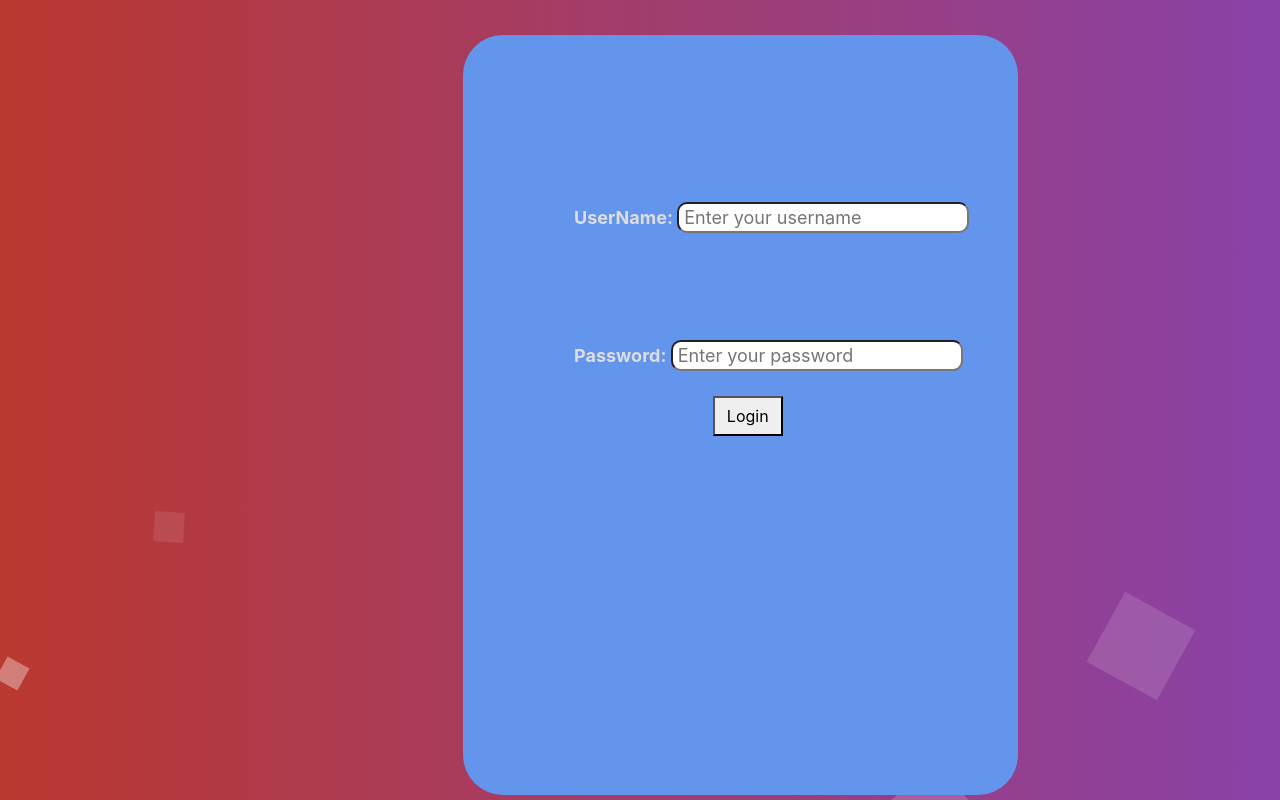
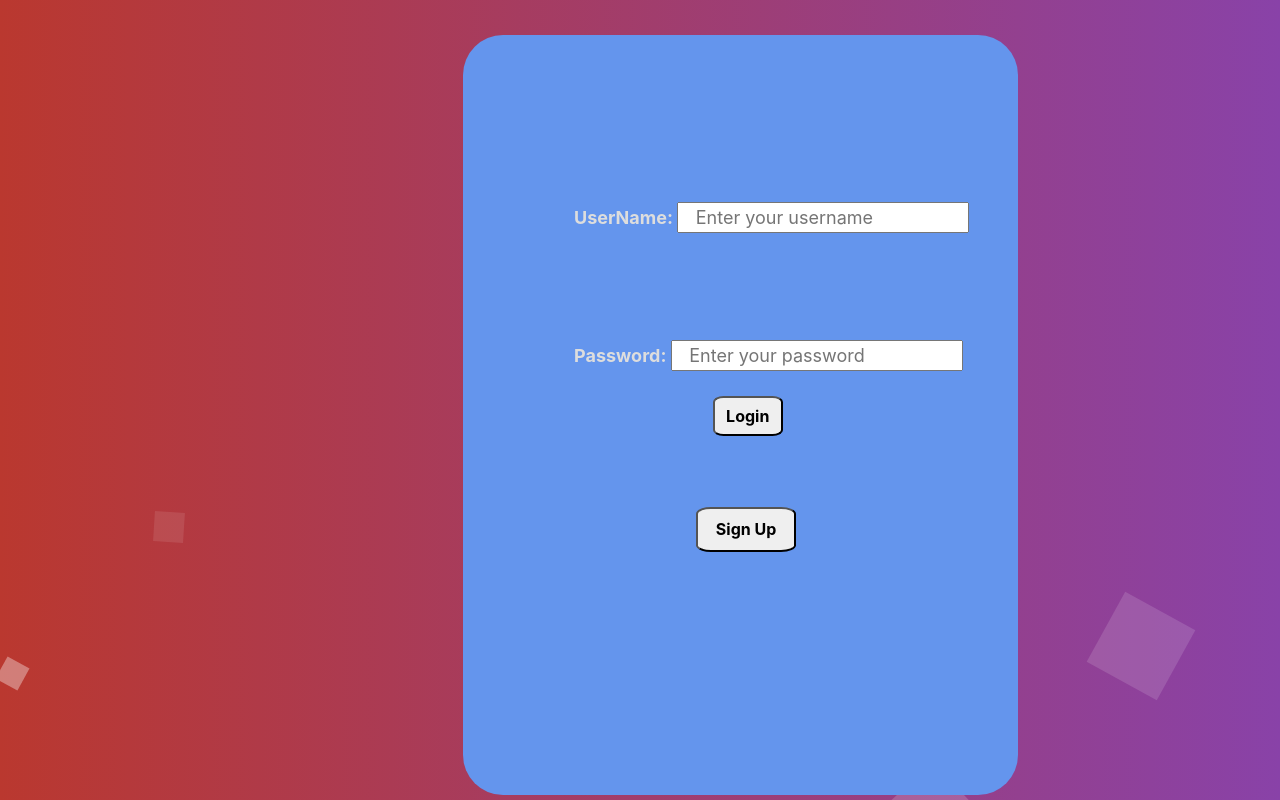
Before and after one commit to farazn019/Student-Database, a Django app: page / in a window 1280 px wide; the page is wider, and only the part inside the window is pictured. Run offline with Django 3.2, Linux system fonts and the light colour scheme; some libraries are stand-ins or nearby versions.

Commit message:
Got rid of the hover feature for the login button, straightened out the input tags for the username and password input fields. Created the Sign Up Button.

```diff
--- a/GradingSystem/urls.py
+++ b/GradingSystem/urls.py
@@ -15,6 +15,8 @@ Including another URLconf
 """
 from django.contrib import admin
 from django.urls import include, path
+from django.conf import settings
+from django.conf.urls.static import static
 
 urlpatterns = [
     path('', include('homePage.urls')),
@@ -24,4 +26,4 @@ urlpatterns = [
     #This will take the user to the home screen page, which will prompt the user to sign up/ sign in (below).
     #path('../homePage/', addsite),
 
-]
+] + static(settings.STATIC_URL, document_root=settings.STATIC_ROOT)
--- a/homePage/static/homePage/homePage.css
+++ b/homePage/static/homePage/homePage.css
@@ -74,8 +74,6 @@ svg{z-index: 9999;}
     font-weight: bold;
 }
 
-
-
 #username{
     position: absolute;
     font-size: large;
@@ -85,7 +83,7 @@ svg{z-index: 9999;}
     color: #dddddd;
 }
 
-#usernameInput{border-radius: 10px;}
+#usernameInput{text-indent: 4%;}
 
 #password{
     position: absolute;
@@ -96,16 +94,26 @@ svg{z-index: 9999;}
     color: #dddddd;
 }
 
-#passwordInput{border-radius: 10px;}
+#passwordInput{text-indent: 4%;}
 
 #loginButton{
-    position: relative;
+    position: absolute;
     margin-left: 45%;
     margin-top: 65%;
     height: 40px;
     width: 70px;
+    border-radius: 15%;
+    font-weight: bold;
 }
 
-#loginButton:hover{
-    background-color: red;
+
+#signUpButton{
+    display: block;
+    position: absolute;
+    margin-left: 42%;
+    margin-top: 85%;
+    height: 45px;
+    width: 100px;
+    border-radius: 15%;
+    font-weight: bold;
 }
--- a/homePage/templates/homePage/homePage.html
+++ b/homePage/templates/homePage/homePage.html
@@ -6,6 +6,7 @@
     <title>Home</title>
     <link rel="stylesheet" href="https://stackpath.bootstrapcdn.com/bootstrap/4.5.2/css/bootstrap.min.css" integrity="sha384-JcKb8q3iqJ61gNV9KGb8thSsNjpSL0n8PARn9HuZOnIxN0hoP+VmmDGMN5t9UJ0Z" crossorigin="anonymous">
     <link rel="stylesheet" href="{% static 'homePage/homePage.css'%}" type="text/css">
+    <!--<link href="../../static/homePage/homePage.css" type="text/css" rel="stylesheet">-->
 </head>
 
 <body>
@@ -21,6 +22,7 @@
                     <input type="text" id="passwordInput" name="passwordInput" placeholder=" Enter your password">
                 </label>
                 <button type="submit" id='loginButton' value="Login" onclick="window.location.href='courses.html';">Login</button>
+                <button type="submit" id="signUpButton" value="Sign Up" onclick="window.location.href='signupPage.html'">Sign Up</button>
             </foreignObject>
         </svg>
 
```
Also changed, not shown: GradingSystem/settings.py (+8 -2 lines).
